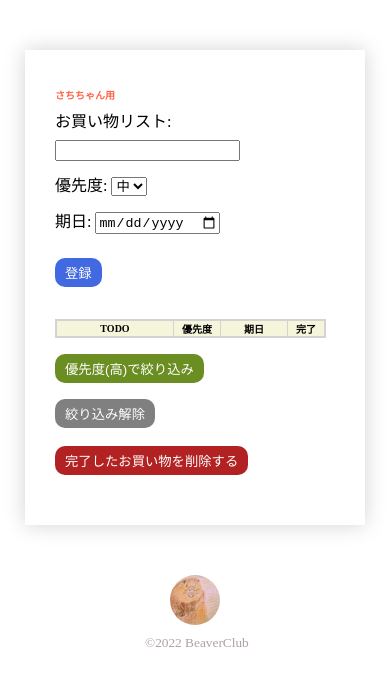
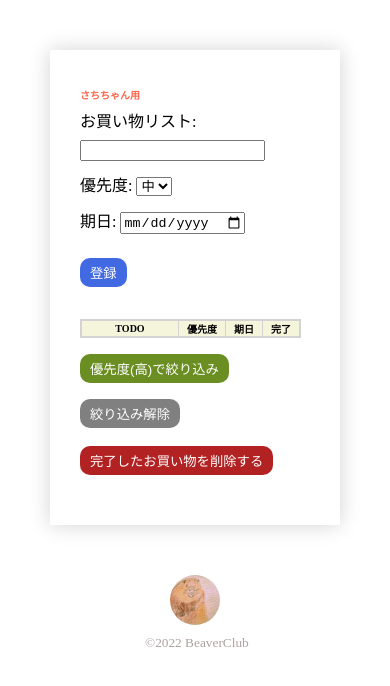
Before and after one commit to rappid-code/shop-list.github.io, a plain HTML site: page index.html in a window 390 px wide. Drawn offline with Linux system fonts and the light colour scheme.

Commit message:
Update style.css

```diff
--- a/style.css
+++ b/style.css
@@ -2,6 +2,9 @@
 
 :root {
   font-size: 16px;
+}
+.br {
+  display:none;
 }
 
 h1 {
@@ -110,6 +113,10 @@ td input[type='checkbox'] {
 }
 
 @media(max-width: 600px) {
+  .br {
+    display: block
+  }
+
   h1 {
     display: block;
     font-size: 10px;
@@ -124,15 +131,15 @@ td input[type='checkbox'] {
     font-size: 8px;
   }
   main {
-    width:280px;
+    width:230px;
   }
 
   th#todoLabel {
-    width: 100px;
+    width: 80px;
   }
 
   th#dateLabel {
-    width: 50px;
+    width: 20px;
   }
   button#submit, button#priority, button#remove, button#release {
     margin-left: 0;
```
